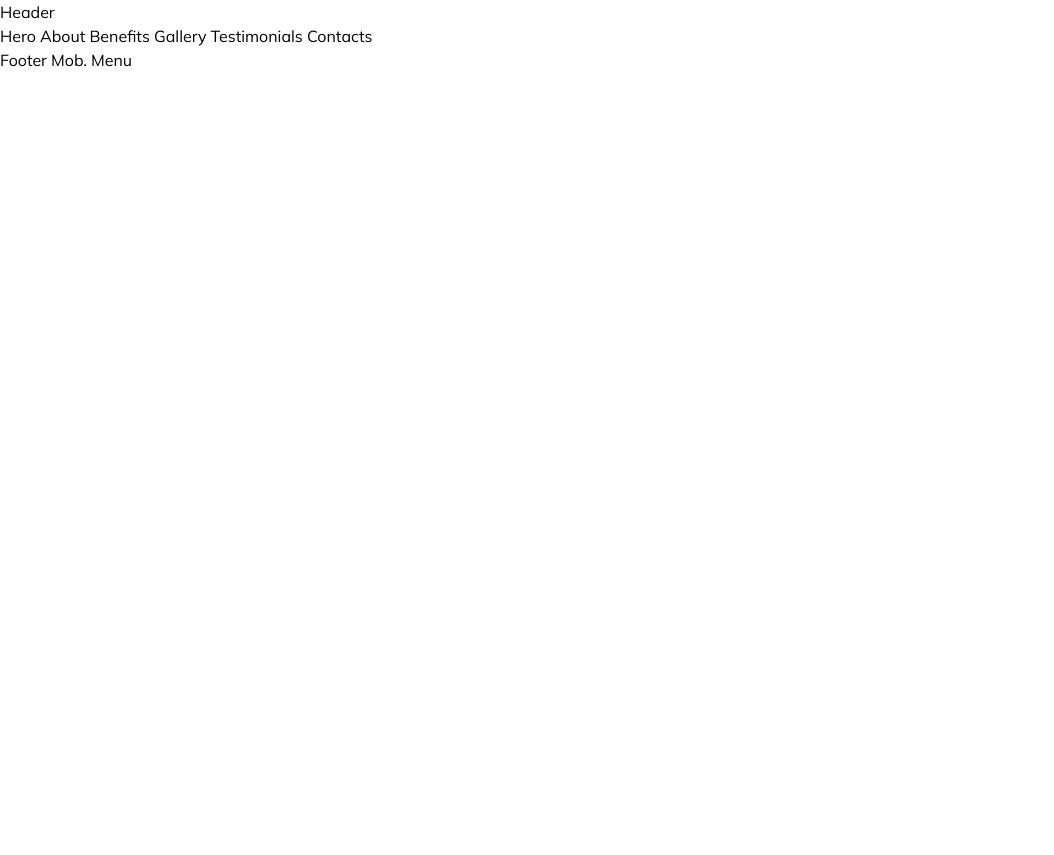
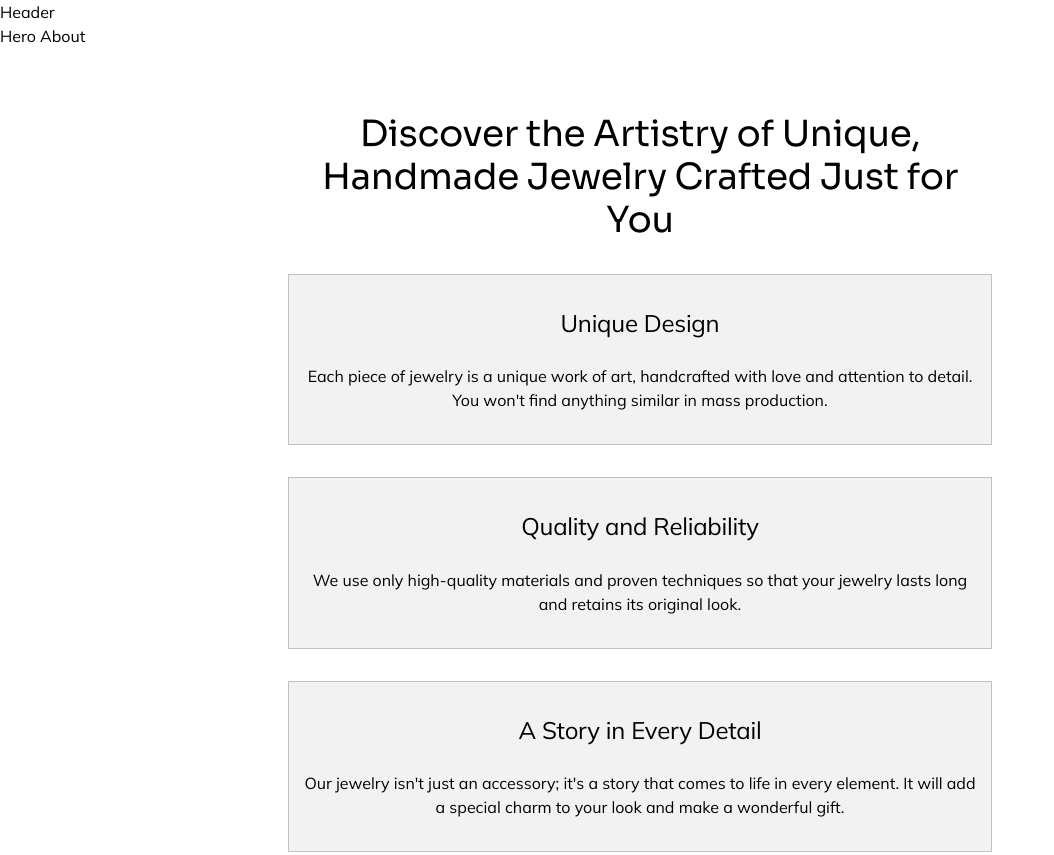
Before and after one commit to OleksiiPiliai/project-Stone-and-Soul, a website built with Vite: page src/index.html in a window 1280 px wide. Shown: the top 855 px of the page, without its empty margins (0-1054 px from the left). Before the commit the page ends 800 px from the top, so only its background shows below. Built offline with nearby package versions, Linux system fonts and the light colour scheme.

Commit message:
add benefits mark-up and css

```diff
--- a/src/css/benefits.css
+++ b/src/css/benefits.css
@@ -0,0 +1,46 @@
+.benefits-section {
+  padding-block: 64px;
+}
+.benefits-title {
+  letter-spacing: -0.01em;
+  text-align: center;
+  margin-inline: auto;
+  margin-bottom: 32px;
+}
+.benefits-list {
+  display: flex;
+  flex-direction: column;
+  gap: 32px;
+}
+.benefits-item {
+  width: 100%;
+  background-color: rgba(242, 242, 242, 1);
+  border: 1px solid rgba(0, 0, 0, 0.2);
+  padding: 32px 12px;
+}
+.benefits-item-title {
+  font-weight: 400;
+  font-size: 24px;
+  line-height: 1.4;
+  letter-spacing: -0.01em;
+  text-align: center;
+  margin-bottom: 24px;
+}
+.benefits-item-text {
+  font-size: 16px;
+  line-height: 1.5;
+  text-align: center;
+}
+
+@media screen and (min-width: 1440px) {
+  .benefits-title {
+    font-size: 40px;
+    max-width: 870px;
+  }
+  .benefits-list {
+    flex-direction: row;
+  }
+  .benefits-item {
+    flex-basis: calc((100% - 64px) / 3);
+  }
+}
--- a/src/partials/benefits.html
+++ b/src/partials/benefits.html
@@ -1 +1,32 @@
-Benefits
+<section class="benefits-section">
+  <div class="container">
+    <h2 class="benefits-title title-glob">
+      Discover the Artistry of Unique, Handmade Jewelry Crafted Just for You
+    </h2>
+    <ul class="benefits-list">
+      <li class="benefits-item">
+        <h3 class="benefits-item-title">Unique Design</h3>
+        <p class="benefits-item-text">
+          Each piece of jewelry is a unique work of art, handcrafted with love
+          and attention to detail. You won't find anything similar in mass
+          production.
+        </p>
+      </li>
+      <li class="benefits-item">
+        <h3 class="benefits-item-title">Quality and Reliability</h3>
+        <p class="benefits-item-text">
+          We use only high-quality materials and proven techniques so that your
+          jewelry lasts long and retains its original look.
+        </p>
+      </li>
+      <li class="benefits-item">
+        <h3 class="benefits-item-title">A Story in Every Detail</h3>
+        <p class="benefits-item-text">
+          Our jewelry isn't just an accessory; it's a story that comes to life
+          in every element. It will add a special charm to your look and make a
+          wonderful gift.
+        </p>
+      </li>
+    </ul>
+  </div>
+</section>
```
